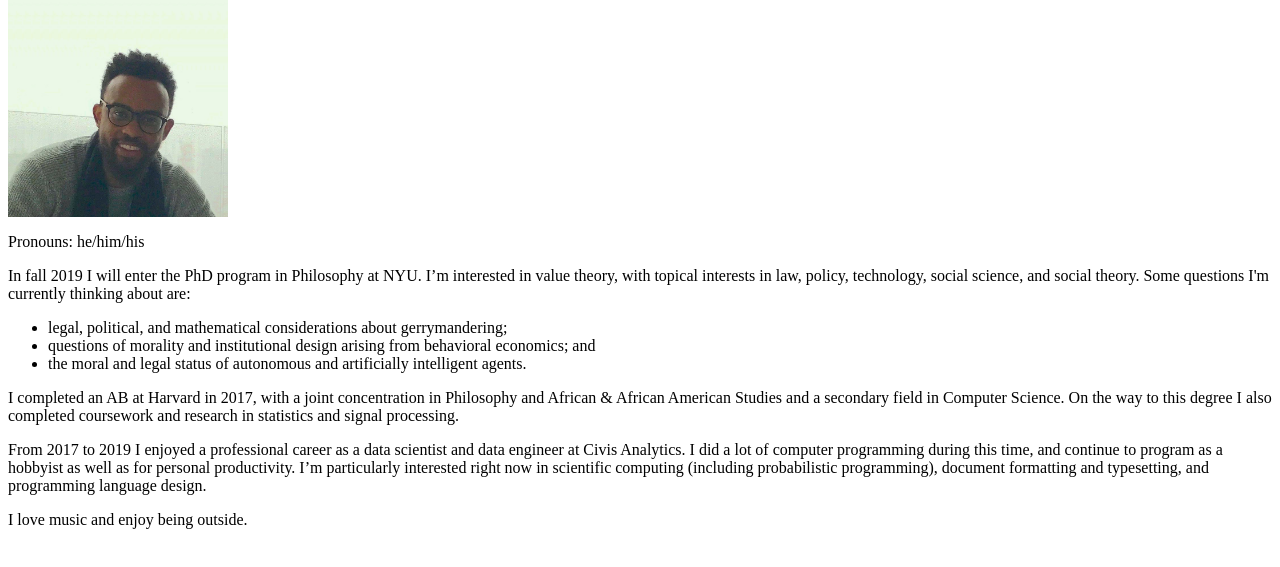
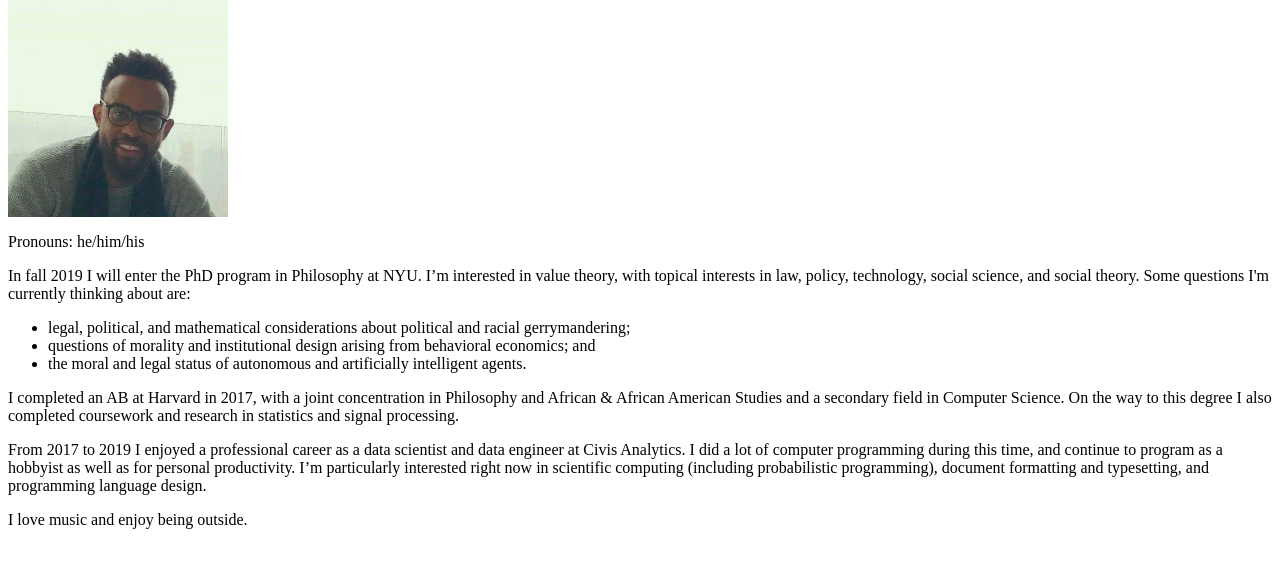
Before and after one commit to cclarke/cclarke.github.io, a plain HTML site: page index.html in a window 1280 px wide. Shown: the part 105-672 px from the top of the page. Drawn offline with Linux system fonts and the light colour scheme.

Commit message:
Revert "remove gerrymandering descriptors"
This reverts commit de112e723460a01186432bcd758dd05733d8ade3.

```diff
--- a/index.html
+++ b/index.html
@@ -30,7 +30,7 @@
           technology, social science, and social theory. Some questions I'm
           currently thinking about are:
           <ul>
-            <li>legal, political, and mathematical considerations about gerrymandering;
+            <li>legal, political, and mathematical considerations about political and racial gerrymandering;
             <li>questions of morality and institutional design arising from behavioral economics; and
             <li>the moral and legal status of autonomous and artificially intelligent agents.
           </ul>
```
